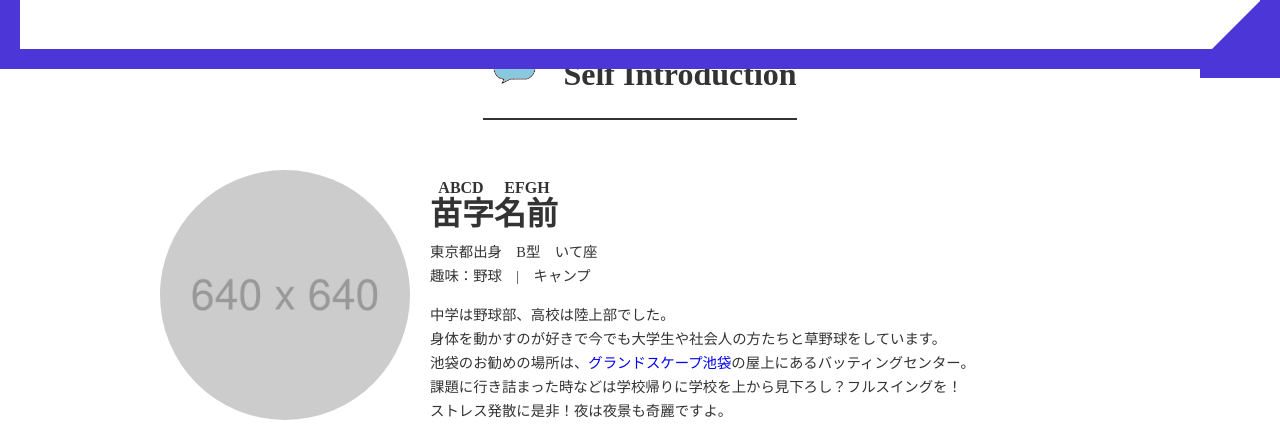
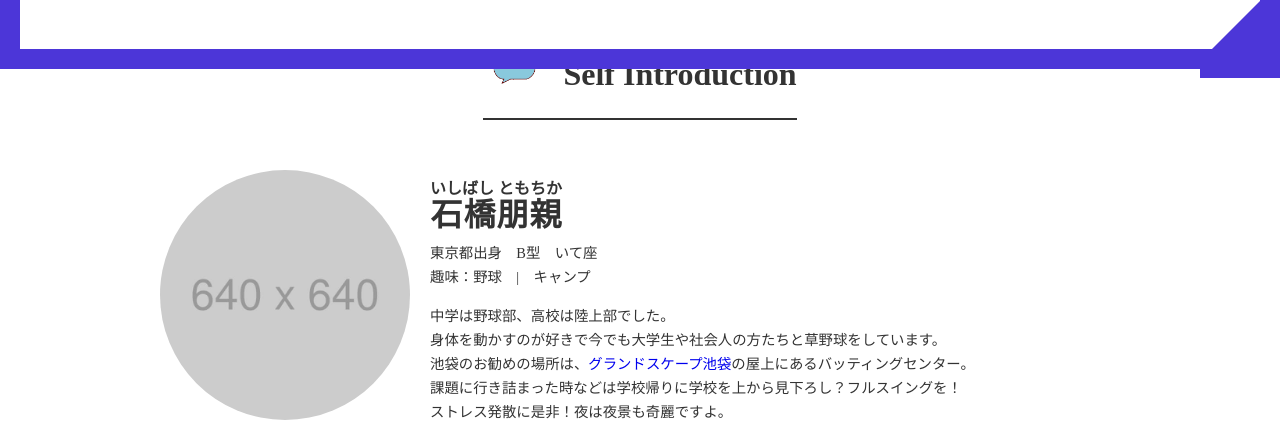
Before and after one commit to ishitomo1110/HP21129, a plain HTML site: page -self-introduction-main/-self-introduction-main/index.html in a window 1280 px wide. Shown: the part 731-1166 px from the top of the page. Drawn offline with nearby package versions, Linux system fonts and the light colour scheme.

Commit message:
Update index.html
名前変更したよ

```diff
--- a/-self-introduction-main/-self-introduction-main/index.html
+++ b/-self-introduction-main/-self-introduction-main/index.html
@@ -34,7 +34,7 @@
         <div class="content">
           <img src="me.jpg" alt="苗字名前">
           <div class="text">
-            <h3 class="content-name"><ruby><rb>苗字名前</rb><rt>ABCD EFGH</rt> </ruby></h3>
+            <h3 class="content-name"><ruby><rb>石橋朋親</rb><rt>いしばし ともちか</rt> </ruby></h3>
             <p>東京都出身　B型　いて座<br>趣味：野球　|　キャンプ</p>
             <p>中学は野球部、高校は陸上部でした。<br>身体を動かすのが好きで今でも大学生や社会人の方たちと草野球をしています。<br>
               池袋のお勧めの場所は、<a href="https://grandscape-ikebukuro.jp/">グランドスケープ池袋</a>の屋上にあるバッティングセンター。<br>
```
